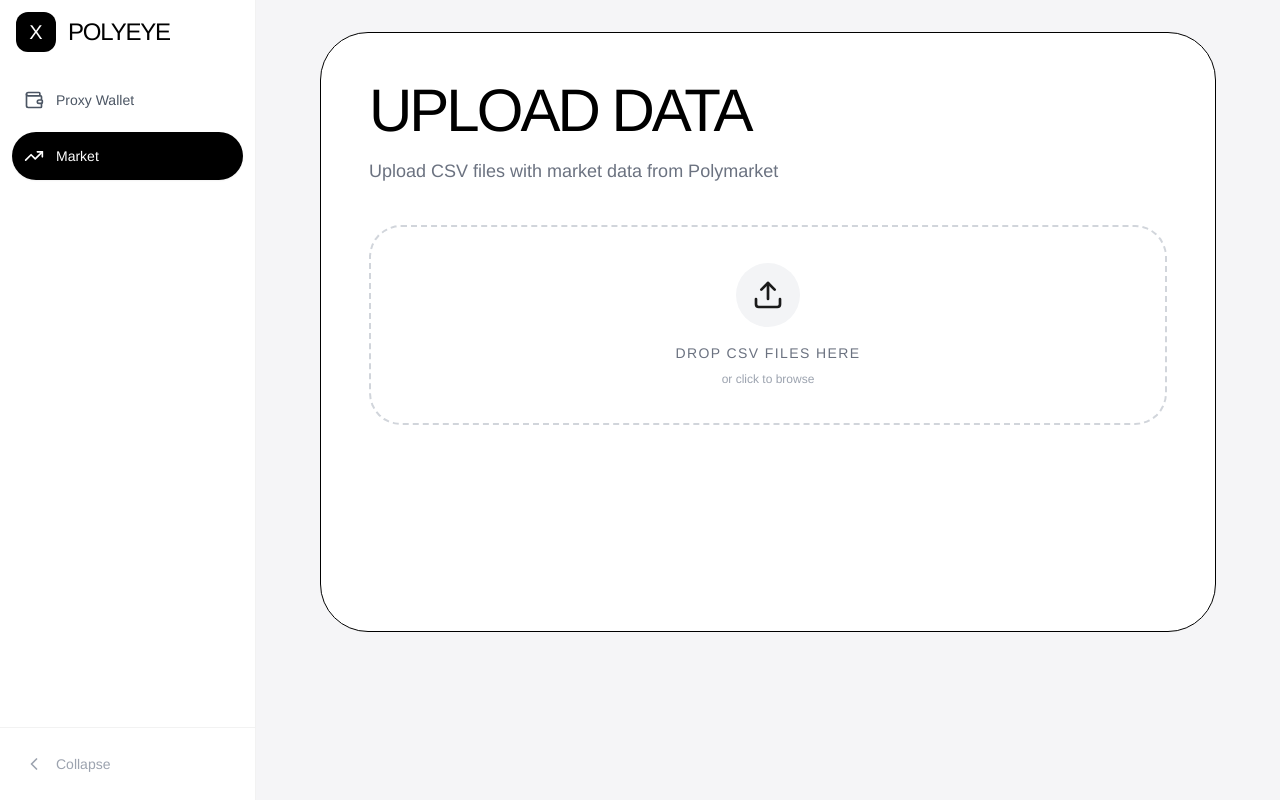
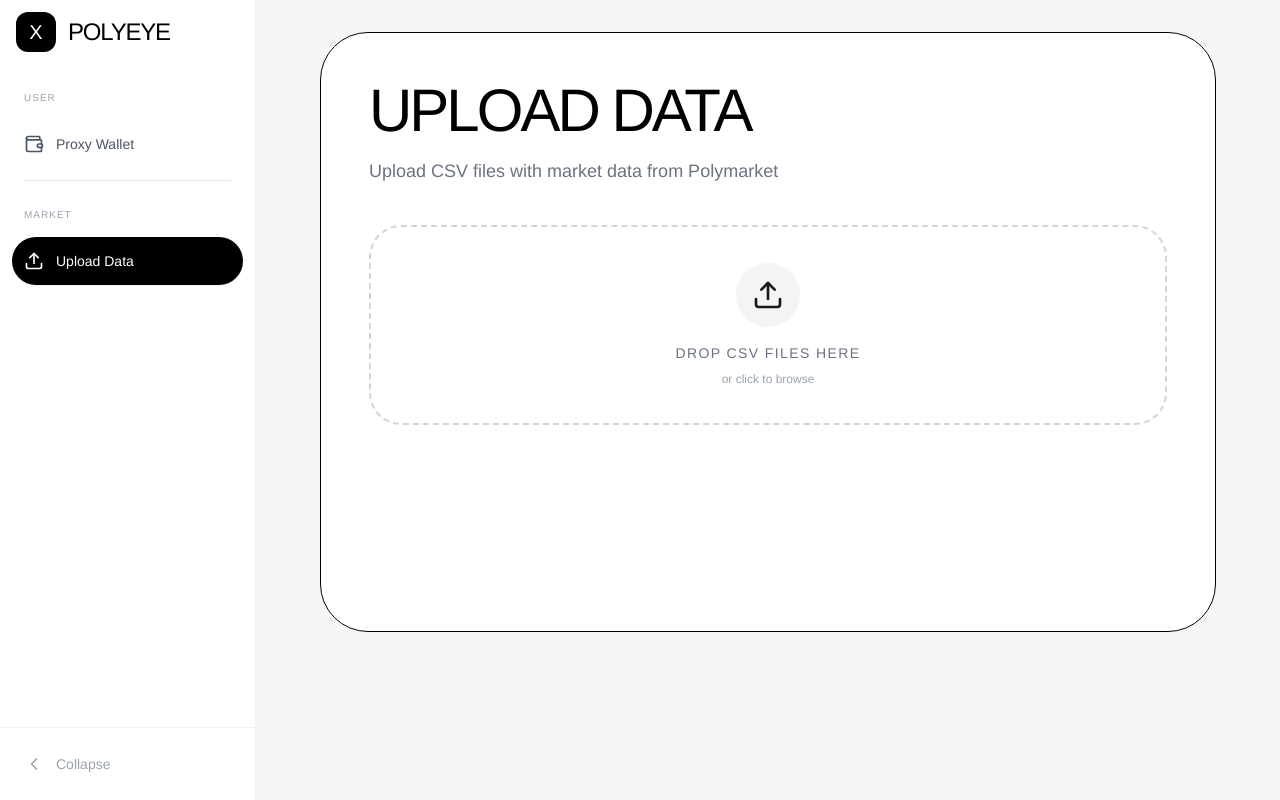
Before and after one commit to MarselNet86/poly_eye, a Django app: page /market/ in a window 1280 px wide. Run offline with Django 5.2, Linux system fonts and the light colour scheme; some libraries are stand-ins or nearby versions.

Commit message:
Добавлены ветки в SideBar

```diff
--- a/main/templates/main/base.html
+++ b/main/templates/main/base.html
@@ -124,7 +124,15 @@
             </div>
 
             <!-- Navigation Links -->
-            <div class="flex-1 flex flex-col gap-2 p-3">
+            <div class="flex-1 flex flex-col gap-1 p-3">
+
+                <!-- USER Section Header -->
+                <div x-show="sidebarOpen" x-cloak class="px-3 py-2"
+                    x-transition:enter="transition ease-out duration-200 delay-100"
+                    x-transition:enter-start="opacity-0"
+                    x-transition:enter-end="opacity-100">
+                    <span class="text-[10px] font-medium uppercase tracking-widest text-gray-400">User</span>
+                </div>
 
                 <!-- Proxy Wallet -->
                 <a href="{% url 'proxy_wallet:index' %}"
@@ -147,24 +155,35 @@
                     </div>
                 </a>
 
-                <!-- Market -->
+                <!-- Divider -->
+                <div class="my-2 mx-3 border-t border-black/10"></div>
+
+                <!-- MARKET Section Header -->
+                <div x-show="sidebarOpen" x-cloak class="px-3 py-2"
+                    x-transition:enter="transition ease-out duration-200 delay-100"
+                    x-transition:enter-start="opacity-0"
+                    x-transition:enter-end="opacity-100">
+                    <span class="text-[10px] font-medium uppercase tracking-widest text-gray-400">Market</span>
+                </div>
+
+                <!-- Upload Data -->
                 <a href="{% url 'market:index' %}"
                     class="group flex items-center px-3 py-3 rounded-[32px] transition-all duration-200 overflow-hidden whitespace-nowrap relative"
                     :class="{% if request.resolver_match.app_name == 'market' %}'bg-black text-white shadow-sm'{% else %}'text-gray-600 hover:bg-gray-50 hover:text-black'{% endif %} + (sidebarOpen ? ' gap-3 justify-start' : ' gap-0 justify-center')">
 
-                    <i data-lucide="trending-up" width="20" class="flex-shrink-0 transition-colors duration-200"></i>
+                    <i data-lucide="upload" width="20" class="flex-shrink-0 transition-colors duration-200"></i>
 
                     <span x-show="sidebarOpen" x-cloak class="text-sm font-light whitespace-nowrap"
                         x-transition:enter="transition ease-out duration-200 delay-100"
                         x-transition:enter-start="opacity-0 translate-x-[-10px]"
                         x-transition:enter-end="opacity-100 translate-x-0">
-                        Market
+                        Upload Data
                     </span>
 
                     <!-- Tooltip for collapsed state -->
                     <div x-show="!sidebarOpen" x-cloak
                         class="absolute left-full ml-4 px-2 py-1 bg-black text-white text-xs rounded opacity-0 group-hover:opacity-100 transition-opacity z-50 pointer-events-none whitespace-nowrap">
-                        Market
+                        Upload Data
                     </div>
                 </a>
 
@@ -227,8 +246,8 @@
 
         <a href="{% url 'market:index' %}"
             class="flex flex-col items-center gap-1 transition-colors {% if request.resolver_match.app_name == 'market' %}text-black{% else %}text-gray-400{% endif %}">
-            <i data-lucide="trending-up" width="24" class="stroke-current"></i>
-            <span class="text-[10px] uppercase tracking-wider">Market</span>
+            <i data-lucide="upload" width="24" class="stroke-current"></i>
+            <span class="text-[10px] uppercase tracking-wider">Upload</span>
         </a>
     </nav>
 
```
Also changed, not shown: market/urls.py (line endings or trailing spaces).
